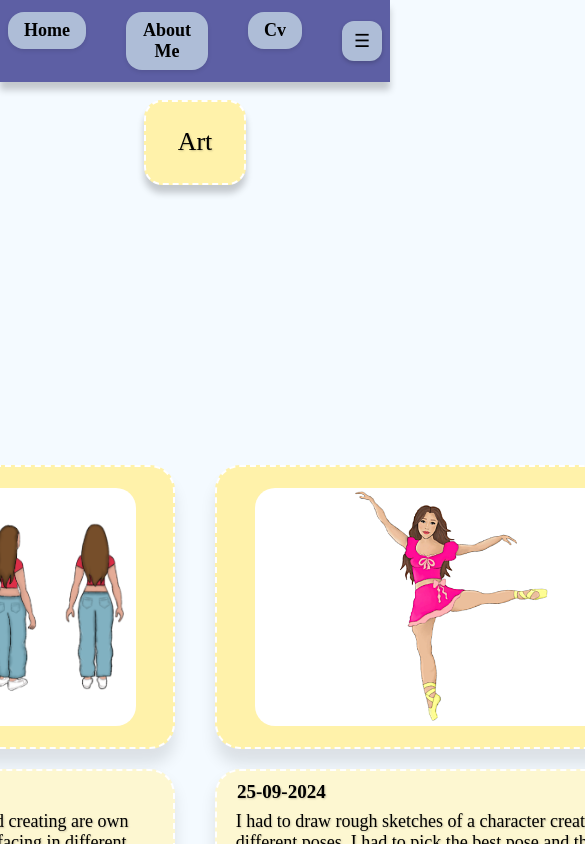
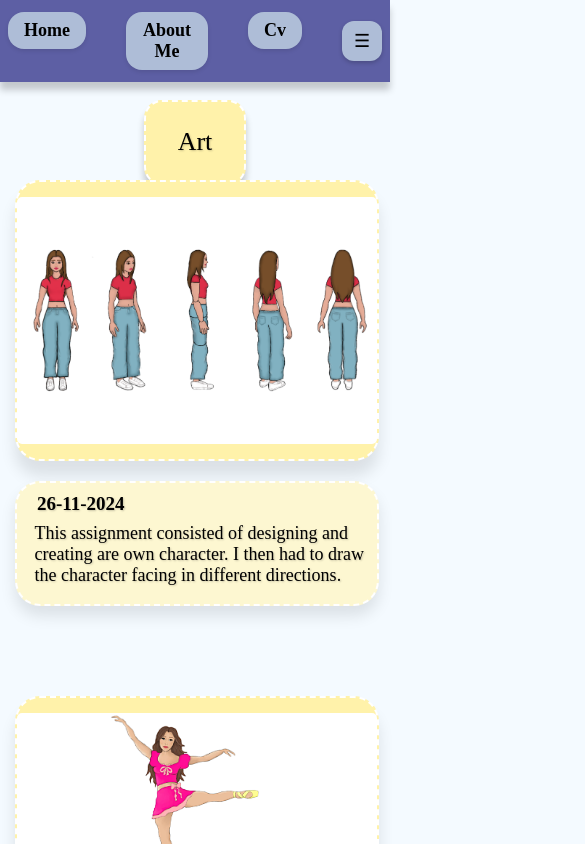
Before and after one commit to AoifeLeahy/Portfolio-Project, a SvelteKit app in the folder Portfolio/: page /Art_page in a window 390 px wide. Shown: the top 844 px of the page, 585 px wide, since content can reach past the window. Built offline with nearby package versions, Linux system fonts and the light colour scheme; a web font is replaced by a local one.

Commit message:
Art page responsiveness done

```diff
--- a/Portfolio/src/routes/Animation_page/+page.svelte
+++ b/Portfolio/src/routes/Animation_page/+page.svelte
@@ -162,7 +162,7 @@ p {
 @media (max-width: 1268px) {
     .box-container {
         flex-direction: column;
-        margin-top: -500px;
+        margin-top: -550px;
         margin-bottom: 100px;
         align-items: center;  /* Center all child elements horizontally */
         gap: 60px;            /* Optional: Adds space between the two boxes */
--- a/Portfolio/src/routes/Art_page/+page.svelte
+++ b/Portfolio/src/routes/Art_page/+page.svelte
@@ -143,4 +143,53 @@ p {
     text-shadow: 1px 1px 2px rgba(0, 0, 0, 0.2); /* Added shadow */
 }
 
+@media (max-width: 1268px) {
+    .box-container {
+        gap: 60px;
+        flex-direction: column;
+        align-items: center;
+    }
+}
+
+@media (max-width: 1268px) {
+    .box-container {
+        flex-direction: column;
+        margin-top: -550px;
+        margin-bottom: 100px;
+        align-items: center;  /* Center all child elements horizontally */
+        gap: 60px;            /* Optional: Adds space between the two boxes */
+    }
+
+    .box-with-image {
+        max-width: 100%;
+        align-items: center;
+        height: auto;
+        padding: 15px;
+    }
+
+    .background-box,
+    .under-box {
+        width: 100%;
+        height: auto;
+        max-width: 500px;     /* Keeps layout from becoming too wide on tablets */
+        margin: 0 auto;       /* Center horizontally */
+    }
+
+    .art,
+    .art2 {
+        width: 100%;
+        height: auto;
+        padding: 15px;
+    }
+
+    .description {
+        margin-left: -10;
+        text-align: left;
+    }
+
+    p {
+        text-align: left;
+    }
+}
+
 </style>
```
